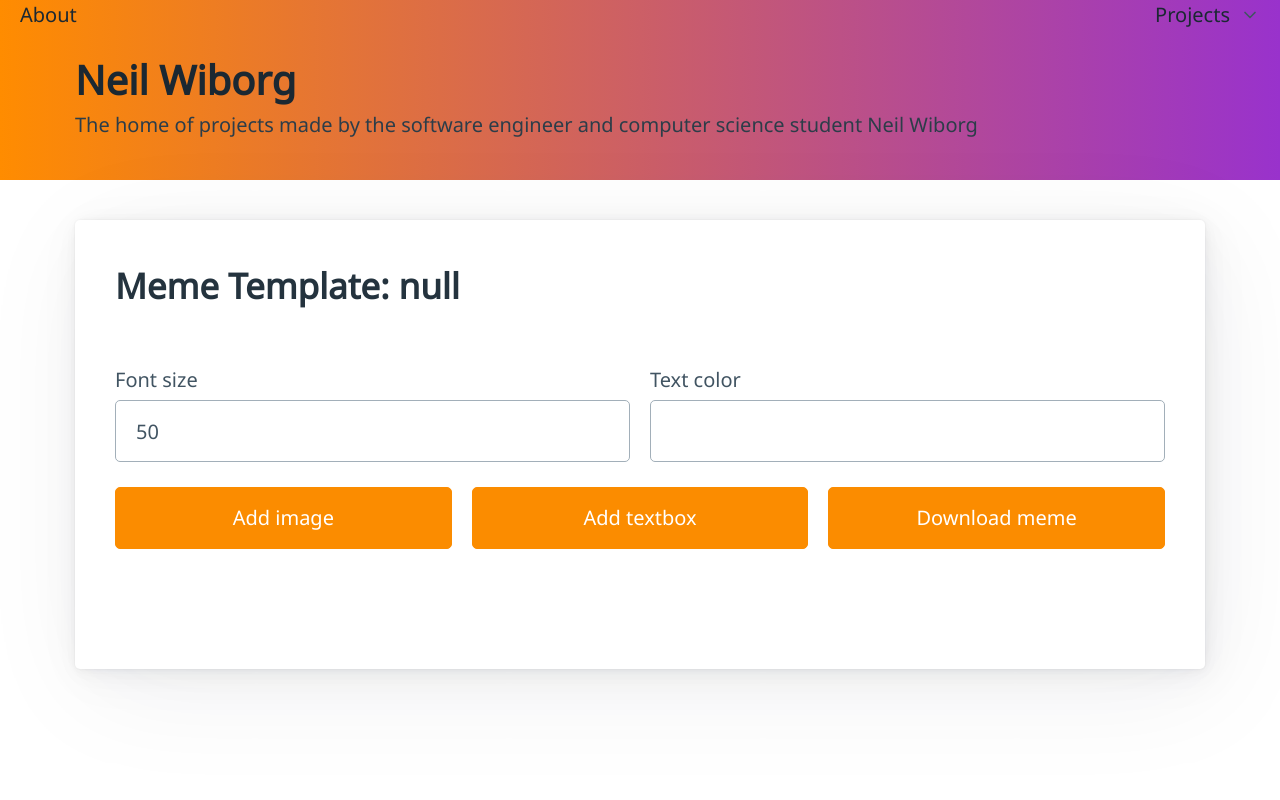
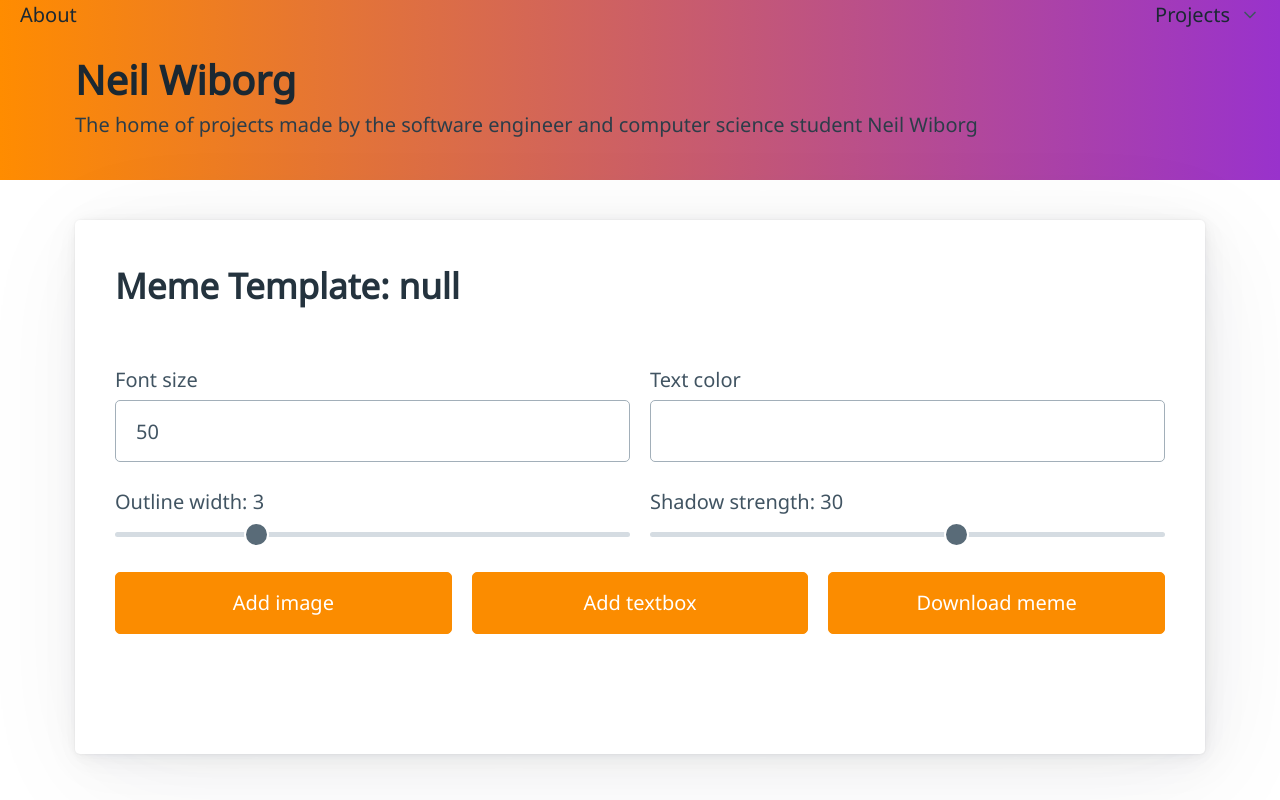
Before and after one commit to neilwiborg/NeilWib.org, a SvelteKit app in the folder frontend/: page /MemeMaker/template/1 in a window 1280 px wide. Built offline with nearby package versions, Linux system fonts and the light colour scheme; no server answers.

Commit message:
add sliders for text outline and shadow

```diff
--- a/frontend/src/routes/MemeMaker/template/[slug]/+page.svelte
+++ b/frontend/src/routes/MemeMaker/template/[slug]/+page.svelte
@@ -26,6 +26,8 @@
 		textboxes: []
 	};
 	let fontSize = 50;
+	let strokeWidth = 3.0;
+	let shadowBlur = 30;
 	let fontColor = '#FFFFFF';
 
 	onMount(() => {
@@ -55,12 +57,18 @@
 	};
 
 	const addTextbox = () => {
+		let shadow = new fabric.Shadow({
+			color: "black",
+			blur: shadowBlur
+		});
 		let textbox = new fabric.Textbox('Enter text', {
 			fontFamily: 'Impact',
 			fontSize: fontSize,
 			fill: fontColor,
 			stroke: 'black',
+			strokeWidth: strokeWidth,
 			width: 100,
+			shadow: shadow,
 			editable: true
 		});
 		fabricObjects.textboxes.push(textbox);
@@ -72,6 +80,11 @@
 		fabricObjects.textboxes.forEach((item, index) => {
 			item.fontSize = fontSize;
 			item.set('fill', fontColor);
+			item.strokeWidth = strokeWidth;
+			item.shadow = new fabric.Shadow({
+				color: "black",
+				blur: shadowBlur
+			});
 		});
 		templateFabricCanvas!.renderAll();
 	};
@@ -104,6 +117,16 @@
 					</label>
 				</div>
 				<div class="grid">
+					<label>
+						Outline width: {strokeWidth}
+						<input type="range" min="0.5" max="10" step="0.5" bind:value={strokeWidth} on:input={changeFontProperties} />
+					</label>
+					<label>
+						Shadow strength: {shadowBlur}
+						<input type="range" min="0" max="50" step="1" bind:value={shadowBlur} on:input={changeFontProperties} />
+					</label>
+				</div>
+				<div class="grid">
 					<button>Add image</button>
 					<button on:click|preventDefault={() => addTextbox()}>Add textbox</button>
 					<button on:click|preventDefault={() => downloadMeme()}>Download meme</button>
```
Also changed, not shown: frontend/src/routes/MemeMaker/new/+page.svelte (+23 -0 lines).
